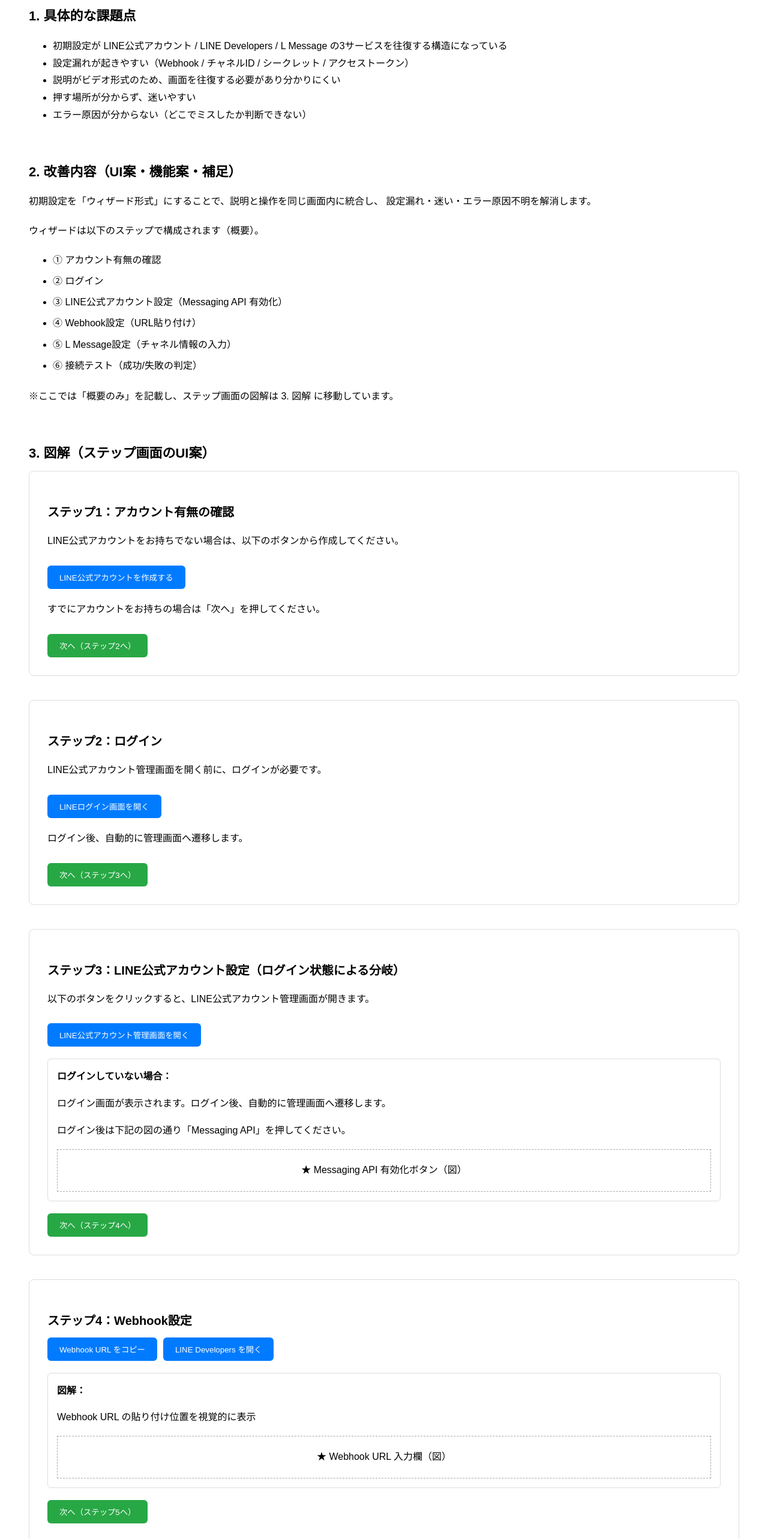
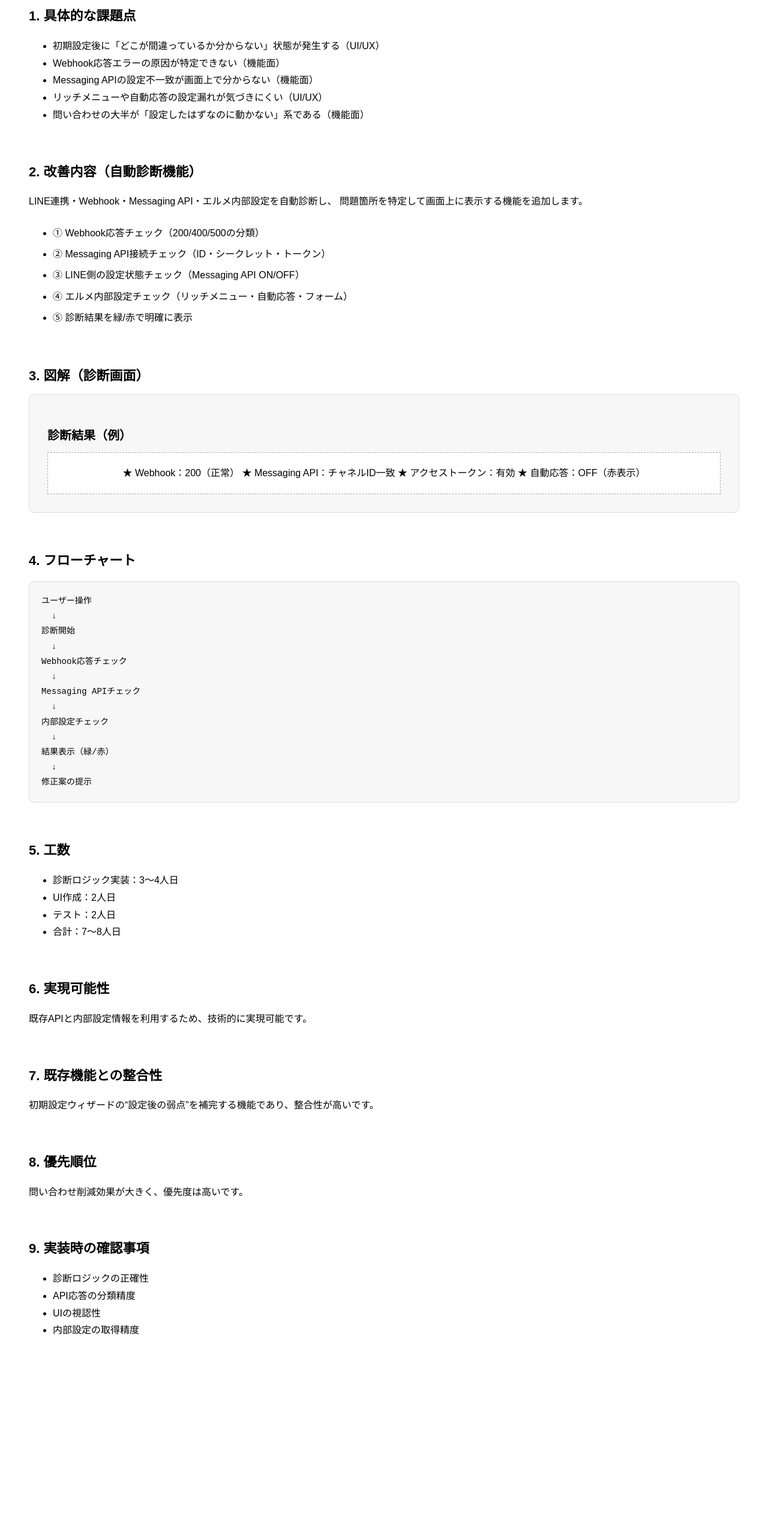
Before and after one commit to test202608/sample, a Next.js app: page /proposal1 in a window 1280 px wide. Shown: the part 140-2706 px from the top of the page at 60% size. After the commit the page ends 2481 px from the top, so only its background shows below. Built offline with nearby package versions, Linux system fonts and the light colour scheme.

Commit message:
ブラッシュアップ

```diff
--- a/app/proposal1/page.js
+++ b/app/proposal1/page.js
@@ -2,373 +2,68 @@
   return (
     <main style={{ padding: "40px", fontFamily: "sans-serif", lineHeight: "1.8" }}>
 
-      {/* タイトル */}
       <h1 style={{ fontSize: "28px", marginBottom: "30px" }}>
-        改善案①：初期設定導線の改善（ウィザード化）
+        改善案①：LINE連携・内部設定の自動診断（ヘルスチェック）機能の追加
       </h1>
 
-      {/* 1. 具体的な課題点 */}
       <section style={{ marginBottom: "60px" }}>
         <h2 style={{ fontSize: "22px", marginBottom: "10px" }}>1. 具体的な課題点</h2>
         <ul>
-          <li>初期設定が LINE公式アカウント / LINE Developers / L Message の3サービスを往復する構造になっている</li>
-          <li>設定漏れが起きやすい（Webhook / チャネルID / シークレット / アクセストークン）</li>
-          <li>説明がビデオ形式のため、画面を往復する必要があり分かりにくい</li>
-          <li>押す場所が分からず、迷いやすい</li>
-          <li>エラー原因が分からない（どこでミスしたか判断できない）</li>
+          <li>初期設定後に「どこが間違っているか分からない」状態が発生する（UI/UX）</li>
+          <li>Webhook応答エラーの原因が特定できない（機能面）</li>
+          <li>Messaging APIの設定不一致が画面上で分からない（機能面）</li>
+          <li>リッチメニューや自動応答の設定漏れが気づきにくい（UI/UX）</li>
+          <li>問い合わせの大半が「設定したはずなのに動かない」系である（機能面）</li>
         </ul>
       </section>
 
-      {/* 2. 改善内容（概要のみ） */}
       <section style={{ marginBottom: "60px" }}>
-        <h2 style={{ fontSize: "22px", marginBottom: "10px" }}>2. 改善内容（UI案・機能案・補足）</h2>
+        <h2 style={{ fontSize: "22px", marginBottom: "10px" }}>2. 改善内容（自動診断機能）</h2>
 
         <p>
-          初期設定を「ウィザード形式」にすることで、説明と操作を同じ画面内に統合し、
-          設定漏れ・迷い・エラー原因不明を解消します。
+          LINE連携・Webhook・Messaging API・エルメ内部設定を自動診断し、
+          問題箇所を特定して画面上に表示する機能を追加します。
         </p>
 
-        <p style={{ marginTop: "20px" }}>
-          ウィザードは以下のステップで構成されます（概要）。
-        </p>
-
-        <ul style={{ lineHeight: "2.2" }}>
-          <li>① アカウント有無の確認</li>
-          <li>② ログイン</li>
-          <li>③ LINE公式アカウント設定（Messaging API 有効化）</li>
-          <li>④ Webhook設定（URL貼り付け）</li>
-          <li>⑤ L Message設定（チャネル情報の入力）</li>
-          <li>⑥ 接続テスト（成功/失敗の判定）</li>
+        <ul style={{ lineHeight: "2.2", marginTop: "20px" }}>
+          <li>① Webhook応答チェック（200/400/500の分類）</li>
+          <li>② Messaging API接続チェック（ID・シークレット・トークン）</li>
+          <li>③ LINE側の設定状態チェック（Messaging API ON/OFF）</li>
+          <li>④ エルメ内部設定チェック（リッチメニュー・自動応答・フォーム）</li>
+          <li>⑤ 診断結果を緑/赤で明確に表示</li>
         </ul>
-
-        <p style={{ marginTop: "20px" }}>
-          ※ここでは「概要のみ」を記載し、ステップ画面の図解は 3. 図解 に移動しています。
-        </p>
       </section>
 
-      {/* 3. 図解（ステップ画面のUI案） */}
       <section style={{ marginBottom: "60px" }}>
-        <h2 style={{ fontSize: "22px", marginBottom: "10px" }}>3. 図解（ステップ画面のUI案）</h2>
+        <h2 style={{ fontSize: "22px", marginBottom: "10px" }}>3. 図解（診断画面）</h2>
 
-        {/* ステップ1：アカウント有無 */}
         <div style={{
+          background: "#f7f7f7",
           border: "1px solid #ddd",
           padding: "30px",
           borderRadius: "8px",
           marginBottom: "40px"
         }}>
           <h3 style={{ fontSize: "20px", marginBottom: "10px" }}>
-            ステップ1：アカウント有無の確認
+            診断結果（例）
           </h3>
 
-          <p>LINE公式アカウントをお持ちでない場合は、以下のボタンから作成してください。</p>
-
-          <button style={{
-            background: "#007bff",
-            color: "#fff",
-            padding: "10px 20px",
-            border: "none",
-            borderRadius: "6px",
-            cursor: "pointer",
-            marginTop: "10px"
+          <div style={{
+            border: "1px dashed #aaa",
+            padding: "20px",
+            background: "#fff",
+            textAlign: "center"
           }}>
-            LINE公式アカウントを作成する
-          </button>
-
-          <p style={{ marginTop: "20px" }}>
-            すでにアカウントをお持ちの場合は「次へ」を押してください。
-          </p>
-
-          <button style={{
-            marginTop: "10px",
-            background: "#28a745",
-            color: "#fff",
-            padding: "10px 20px",
-            border: "none",
-            borderRadius: "6px",
-            cursor: "pointer"
-          }}>
-            次へ（ステップ2へ）
-          </button>
+            ★ Webhook：200（正常）
+            ★ Messaging API：チャネルID一致
+            ★ アクセストークン：有効
+            ★ 自動応答：OFF（赤表示）
+          </div>
         </div>
-
-        {/* ステップ2：ログイン */}
-        <div style={{
-          border: "1px solid #ddd",
-          padding: "30px",
-          borderRadius: "8px",
-          marginBottom: "40px"
-        }}>
-          <h3 style={{ fontSize: "20px", marginBottom: "10px" }}>
-            ステップ2：ログイン
-          </h3>
-
-          <p>LINE公式アカウント管理画面を開く前に、ログインが必要です。</p>
-
-          <button style={{
-            background: "#007bff",
-            color: "#fff",
-            padding: "10px 20px",
-            border: "none",
-            borderRadius: "6px",
-            cursor: "pointer",
-            marginTop: "10px"
-          }}>
-            LINEログイン画面を開く
-          </button>
-
-          <p style={{ marginTop: "20px" }}>
-            ログイン後、自動的に管理画面へ遷移します。
-          </p>
-
-          <button style={{
-            marginTop: "10px",
-            background: "#28a745",
-            color: "#fff",
-            padding: "10px 20px",
-            border: "none",
-            borderRadius: "6px",
-            cursor: "pointer"
-          }}>
-            次へ（ステップ3へ）
-          </button>
-        </div>
-
-        {/* ステップ3：LINE公式アカウント設定（ログイン状態による分岐） */}
-        <div style={{
-          border: "1px solid #ddd",
-          padding: "30px",
-          borderRadius: "8px",
-          marginBottom: "40px"
-        }}>
-          <h3 style={{ fontSize: "20px", marginBottom: "10px" }}>
-            ステップ3：LINE公式アカウント設定（ログイン状態による分岐）
-          </h3>
-
-          <p>以下のボタンをクリックすると、LINE公式アカウント管理画面が開きます。</p>
-
-          <button style={{
-            background: "#007bff",
-            color: "#fff",
-            padding: "10px 20px",
-            border: "none",
-            borderRadius: "6px",
-            cursor: "pointer",
-            marginTop: "10px"
-          }}>
-            LINE公式アカウント管理画面を開く
-          </button>
-
-          <div style={{
-            marginTop: "20px",
-            padding: "15px",
-            background: "#fff",
-            border: "1px solid #ddd",
-            borderRadius: "6px"
-          }}>
-            <strong>ログインしていない場合：</strong>
-            <p>ログイン画面が表示されます。ログイン後、自動的に管理画面へ遷移します。</p>
-            <p>ログイン後は下記の図の通り「Messaging API」を押してください。</p>
-
-            <div style={{
-              border: "1px dashed #aaa",
-              padding: "20px",
-              textAlign: "center",
-              marginTop: "10px"
-            }}>
-              ★ Messaging API 有効化ボタン（図）
-            </div>
-          </div>
-
-          <button style={{
-            marginTop: "20px",
-            background: "#28a745",
-            color: "#fff",
-            padding: "10px 20px",
-            border: "none",
-            borderRadius: "6px",
-            cursor: "pointer"
-          }}>
-            次へ（ステップ4へ）
-          </button>
-        </div>
-
-        {/* ステップ4：Webhook設定 */}
-        <div style={{
-          border: "1px solid #ddd",
-          padding: "30px",
-          borderRadius: "8px",
-          marginBottom: "40px"
-        }}>
-          <h3 style={{ fontSize: "20px", marginBottom: "10px" }}>
-            ステップ4：Webhook設定
-          </h3>
-
-          <button style={{
-            background: "#007bff",
-            color: "#fff",
-            padding: "10px 20px",
-            border: "none",
-            borderRadius: "6px",
-            cursor: "pointer"
-          }}>
-            Webhook URL をコピー
-          </button>
-
-          <button style={{
-            background: "#007bff",
-            color: "#fff",
-            padding: "10px 20px",
-            border: "none",
-            borderRadius: "6px",
-            cursor: "pointer",
-            marginLeft: "10px"
-          }}>
-            LINE Developers を開く
-          </button>
-
-          <div style={{
-            marginTop: "20px",
-            padding: "15px",
-            background: "#fff",
-            border: "1px solid #ddd",
-            borderRadius: "6px"
-          }}>
-            <strong>図解：</strong>
-            <p>Webhook URL の貼り付け位置を視覚的に表示</p>
-            <div style={{
-              border: "1px dashed #aaa",
-              padding: "20px",
-              textAlign: "center",
-              marginTop: "10px"
-            }}>
-              ★ Webhook URL 入力欄（図）
-            </div>
-          </div>
-
-          <button style={{
-            marginTop: "20px",
-            background: "#28a745",
-            color: "#fff",
-            padding: "10px 20px",
-            border: "none",
-            borderRadius: "6px",
-            cursor: "pointer"
-          }}>
-            次へ（ステップ5へ）
-          </button>
-        </div>
-
-        {/* ステップ5：L Message設定 */}
-        <div style={{
-          border: "1px solid #ddd",
-          padding: "30px",
-          borderRadius: "8px",
-          marginBottom: "40px"
-        }}>
-          <h3 style={{ fontSize: "20px", marginBottom: "10px" }}>
-            ステップ5：L Message設定
-          </h3>
-
-          <p>必須項目は赤枠で表示され、未入力の場合は次へ進めません。</p>
-
-          <div style={{ marginTop: "20px" }}>
-            <label>チャネルID（必須）</label>
-            <input style={{
-              width: "100%",
-              padding: "10px",
-              border: "2px solid red",
-              borderRadius: "6px",
-              marginTop: "5px"
-            }} />
-          </div>
-
-          <div style={{ marginTop: "20px" }}>
-            <label>チャネルシークレット（必須）</label>
-            <input style={{
-              width: "100%",
-              padding: "10px",
-              border: "2px solid red",
-              borderRadius: "6px",
-              marginTop: "5px"
-            }} />
-          </div>
-
-          <div style={{ marginTop: "20px" }}>
-            <label>アクセストークン（必須）</label>
-            <input style={{
-              width: "100%",
-              padding: "10px",
-              border: "2px solid red",
-              borderRadius: "6px",
-              marginTop: "5px"
-            }} />
-          </div>
-
-          <button style={{
-            marginTop: "20px",
-            background: "#28a745",
-            color: "#fff",
-            padding: "10px 20px",
-            border: "none",
-            borderRadius: "6px",
-            cursor: "pointer"
-          }}>
-            次へ（ステップ6へ）
-          </button>
-        </div>
-
-        {/* ステップ6：接続テスト */}
-        <div style={{
-          border: "1px solid #ddd",
-          padding: "30px",
-          borderRadius: "8px"
-        }}>
-          <h3 style={{ fontSize: "20px", marginBottom: "10px" }}>
-            ステップ6：接続テスト
-          </h3>
-
-          <button style={{
-            background: "#007bff",
-            color: "#fff",
-            padding: "10px 20px",
-            border: "none",
-            borderRadius: "6px",
-            cursor: "pointer"
-          }}>
-            テスト送信
-          </button>
-
-          <div style={{
-            marginTop: "20px",
-            padding: "15px",
-            background: "#fff",
-            border: "1px solid #ddd",
-            borderRadius: "6px"
-          }}>
-            <strong>結果表示：</strong>
-            <p>成功 → 緑色で「接続成功」</p>
-            <p>失敗 → 原因を分類して赤枠で表示</p>
-          </div>
-
-          <button style={{
-            marginTop: "20px",
-            background: "#6c757d",
-            color: "#fff",
-            padding: "10px 20px",
-            border: "none",
-            borderRadius: "6px",
-            cursor: "pointer"
-          }}>
-            完了
-          </button>
-        </div>
-
       </section>
 
-      {/* 4. フローチャート */}
       <section style={{ marginBottom: "60px" }}>
-        <h2 style={{ fontSize: "22px", marginBottom: "10px" }}>4. フローチャート（配信条件の分岐）</h2>
+        <h2 style={{ fontSize: "22px", marginBottom: "10px" }}>4. フローチャート</h2>
         <pre style={{
           background: "#f7f7f7",
           padding: "20px",
@@ -378,60 +73,53 @@
         }}>
 {`ユーザー操作
   ↓
-アカウント有無の確認
+診断開始
   ↓
-ログイン
+Webhook応答チェック
   ↓
-LINE公式アカウント設定
+Messaging APIチェック
   ↓
-Webhook URL 設定
+内部設定チェック
   ↓
-L Message 側の設定
+結果表示（緑/赤）
   ↓
-接続テスト
-  ↓
-成功 / 失敗（再設定）
+修正案の提示
 `}
         </pre>
       </section>
 
-      {/* 5. 工数 */}
       <section style={{ marginBottom: "60px" }}>
-        <h2 style={{ fontSize: "22px", marginBottom: "10px" }}>5. 工数（根拠付き）</h2>
+        <h2 style={{ fontSize: "22px", marginBottom: "10px" }}>5. 工数</h2>
         <ul>
-          <li>UI作成：2〜3人日</li>
-          <li>API接続：2人日</li>
-          <li>テスト：1〜2人日</li>
-          <li>合計：5〜7人日</li>
+          <li>診断ロジック実装：3〜4人日</li>
+          <li>UI作成：2人日</li>
+          <li>テスト：2人日</li>
+          <li>合計：7〜8人日</li>
         </ul>
       </section>
 
-      {/* 6. 実現可能性 */}
       <section style={{ marginBottom: "60px" }}>
-        <h2 style={{ fontSize: "22px", marginBottom: "10px" }}>6. 実現可能性（技術・リソース）</h2>
-        <p>既存機能の流用が可能であり、技術的にもリソース的にも実現可能です。</p>
+        <h2 style={{ fontSize: "22px", marginBottom: "10px" }}>6. 実現可能性</h2>
+        <p>既存APIと内部設定情報を利用するため、技術的に実現可能です。</p>
       </section>
 
-      {/* 7. 既存機能との整合性 */}
       <section style={{ marginBottom: "60px" }}>
         <h2 style={{ fontSize: "22px", marginBottom: "10px" }}>7. 既存機能との整合性</h2>
-        <p>現行の設定画面と矛盾せず、ビデオ説明の代替として機能します。</p>
+        <p>初期設定ウィザードの“設定後の弱点”を補完する機能であり、整合性が高いです。</p>
       </section>
 
-      {/* 8. 優先順位 */}
       <section style={{ marginBottom: "60px" }}>
         <h2 style={{ fontSize: "22px", marginBottom: "10px" }}>8. 優先順位</h2>
-        <p>初期設定は最重要であり、問い合わせ削減効果が大きいため優先度は高いです。</p>
+        <p>問い合わせ削減効果が大きく、優先度は高いです。</p>
       </section>
 
-      {/* 9. 実装時の確認事項 */}
       <section style={{ marginBottom: "60px" }}>
         <h2 style={{ fontSize: "22px", marginBottom: "10px" }}>9. 実装時の確認事項</h2>
         <ul>
-          <li>図解の正確性</li>
-          <li>API接続テスト</li>
-          <li>必須項目チェック</li>
-          <li>UIの操作性</li>
+          <li>診断ロジックの正確性</li>
+          <li>API応答の分類精度</li>
+          <li>UIの視認性</li>
+          <li>内部設定の取得精度</li>
         </ul>
       </section>
 
```
